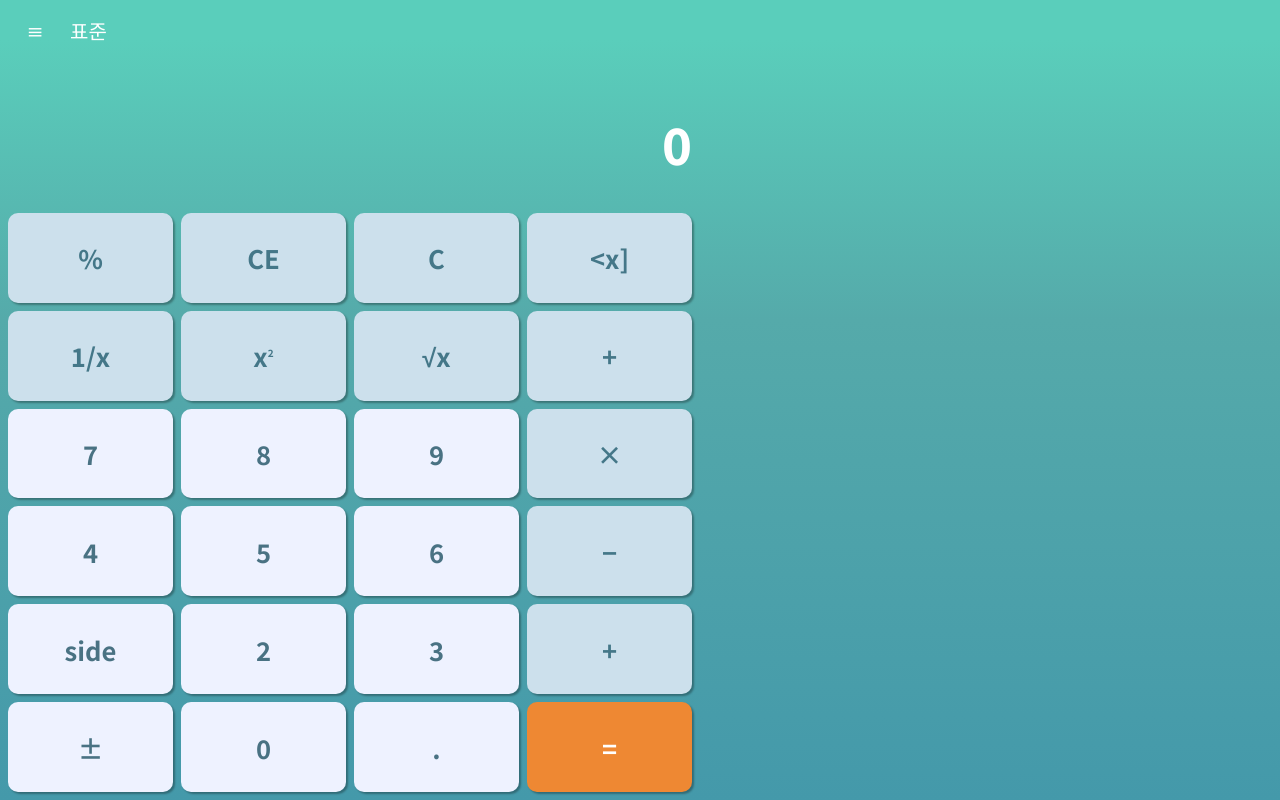
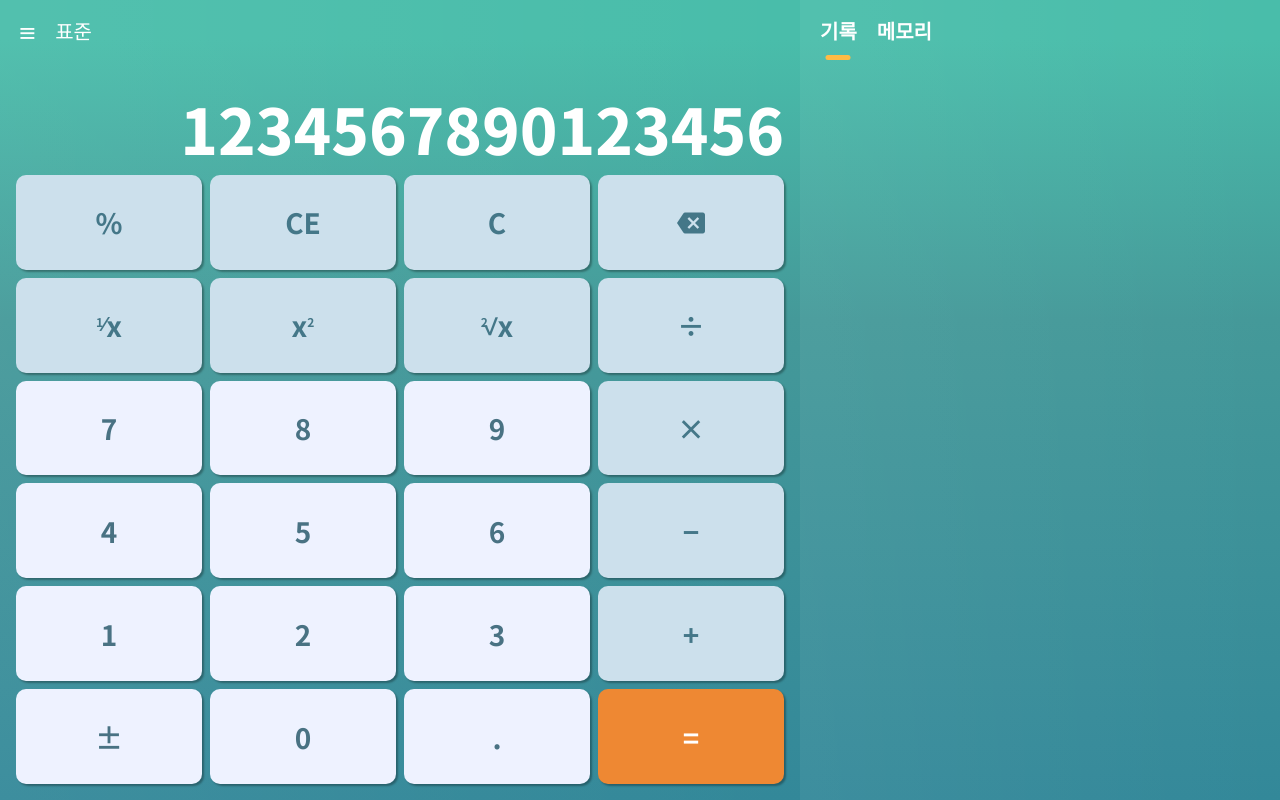
Before and after one commit to RWAMing/react_calculator, a React (Create React App) app: page / in a window 1280 px wide. Built offline with nearby package versions, Linux system fonts and the light colour scheme.

Commit message:
Style: Reponsive design

```diff
--- a/public/index.html
+++ b/public/index.html
@@ -1,5 +1,5 @@
-<!DOCTYPE html>
-<html lang="en">
+<!doctype html>
+<html lang="ko">
   <head>
     <meta charset="utf-8" />
     <link rel="icon" href="%PUBLIC_URL%/favicon.ico" />
--- a/src/App.css
+++ b/src/App.css
@@ -1,20 +1,51 @@
 @charset "utf-8";
+@import url('https://fonts.googleapis.com/icon?family=Material+Icons');
 @import url('https://fonts.googleapis.com/css2?family=Noto+Sans+KR:wght@100;200;300;400;500;600;700;800;900&display=swap');
 
-/* ================== style ================== */
+/* ================== Style ================== */
+/* --- root --- */
 :root {
-  --bg: linear-gradient(#5acebb 5%, #55aaaa 40%, #4499aa 100%);
+  --bg: linear-gradient(#49bdaa 5%, #449999 40%, #338899 100%);
+  --bg-layer: linear-gradient(
+    to right,
+    rgba(255, 255, 255, 0.05),
+    rgba(255, 255, 255, 0)
+  );
   --color: white;
-  --font-size: 2vmax;
-  --button-shadow: rgba(0, 0, 0, 0.3);
+  --font-size: 3.5vh;
+  --space: 2vmin;
+  --button-selected: #ffbb44;
+  --button-shadow: 2px 2px 2px rgba(0, 0, 0, 0.3);
+  --button-space: 1vmin;
   --button-bg: #eef2ff;
   --button-text: #497283;
   --button-side-bg: #cce0ec;
   --button-side-text: #447788;
   --button-point-bg: #ee8833;
   --button-point-text: white;
-  --button-space: 1vmin;
 }
+
+/* ================== Reset ================== */
+* {
+  margin: 0;
+  padding: 0;
+  border: none;
+  font-family: 'Noto Sans KR', sans-serif;
+  font-size: var(--font-size);
+  font-weight: 500;
+  box-sizing: border-box;
+}
+button,
+button * {
+  background-color: transparent;
+  font-weight: 700;
+  cursor: pointer;
+}
+sup {
+  font-size: 1.5vh;
+}
+
+/* ================== Class ================== */
 .bg {
   background: var(--bg);
 }
@@ -33,45 +64,21 @@
   background: var(--button-point-bg);
   color: var(--button-point-text);
 }
-
-/* ================== Reset ================== */
-* {
-  margin: 0;
-  padding: 0;
-  border: none;
-  font-family: 'Noto Sans KR', sans-serif;
-  font-size: var(--font-size);
-  font-weight: 500;
-  box-sizing: border-box;
-}
-button,
-button * {
-  font-weight: 700;
-  cursor: pointer;
+.colunm {
+  display: flex;
+  flex-direction: column;
 }
 
-/* ================== Layout ================== */
-/* --- whole --- */
+/* ================== Root Layout ================== */
+/* --- Root --- */
 .App {
-  position: relative;
+  display: flex;
   width: 100vw;
   height: 100vh;
-  text-align: center;
-}
-.center {
-  display: flex;
-  position: absolute;
-  top: 50%;
-  left: 50%;
-  width: 100vw;
-  max-width: 1300px;
-  height: max-content;
-  height: 100vh;
-  max-height: 800px;
-  transform: translate(-50%, -50%);
+  min-width: 300px;
 }
 
-/* --- nav --- */
+/* --- Nav --- */
 nav {
   position: absolute;
   top: 0;
@@ -83,78 +90,88 @@ nav * {
   opacity: 0;
 }
 
-/* --- head --- */
+/* --- Left-Right --- */
+.left {
+  flex-basis: 800px;
+  flex-grow: 0;
+  background: var(--bg-layer);
+}
+.right {
+  flex-grow: 1;
+  background: var(--bg-layer);
+}
+/* head */
 .head {
   display: flex;
   align-items: center;
-  flex-basis: 60px;
+  flex: 1;
+  padding: 5px 0;
+  max-height: 60px;
 }
-.nav_open {
+.button_menu {
+  position: relative;
+  margin-left: 20px;
   border: none;
-  width: 70px;
-  float: left;
-  background-color: transparent;
-  font-size: 20px;
-  transform: scaleX(1.3);
-}
-.title {
   float: left;
   font-size: 20px;
 }
-
-/* --- body --- */
+.button_nav {
+  display: inline-block;
+  font-size: 26px;
+  transform: scaleX(1.1);
+}
+.title {
+  margin-left: 20px;
+  float: left;
+  font-size: 20px;
+}
+/* content */
 .body {
-  display: flex;
-  flex-grow: 1;
-  flex-direction: column;
-}
-.left {
-  flex-basis: 700px;
-  flex-grow: 0;
+  flex: 1;
+  flex-basis: 540px;
+  padding: var(--space);
 }
 
-/* ================== Element ================== */
-/* --- 좌-우 --- */
-/* 좌 */
-.calculator {
-  display: flex;
+/* ================== Left Layout ================== */
+/* --- 계산기 --- */
+/* 결과창 */
+.cal_output {
   flex: 1;
-  flex-direction: column;
-  padding: var(--button-space);
+  text-align: right;
+  justify-content: end;
 }
-/* 계산기 출력란 */
-.cal_output {
-  display: flex;
-  flex: 2;
-  flex-direction: column;
-  min-height: 100px;
-  text-align: right;
-}
-/* 계산기 출력란 - 1작게 계산식 출력 */
 .cal_way {
-  flex: 3;
+  min-height: 20px;
   font-size: 20px;
 }
-/* 계산기 출력란 - 2크게 입력 숫자 출력 */
 .cal_num {
-  flex: 8;
-  font-size: 50px;
+  flex-grow: 1;
   font-weight: 800;
+  line-height: 100%;
+  margin-bottom: var(--space);
 }
+/* 버튼 */
 .cal_buttons {
   display: grid;
   gap: var(--button-space);
-  flex: 8;
+  flex: 19;
   grid-template-columns: repeat(4, 1fr);
 }
 .cal_button {
-  box-shadow: 2px 2px 2px var(--button-shadow);
+  box-shadow: var(--button-shadow);
   border-radius: 10px;
 }
 
-/* ==================================== */
-/* --- layout 우 --- */
-/*  */
-.right_body {
-  flex: 1;
+/* ================== Right Layout ================== */
+.right_open::after {
+  position: absolute;
+  left: 50%;
+  bottom: -15px;
+  content: '';
+  width: 25px;
+  height: 5px;
+  display: block;
+  border-radius: 2.5px;
+  background: var(--button-selected);
+  transform: translateX(-50%);
 }
--- a/src/App.js
+++ b/src/App.js
@@ -10,13 +10,28 @@ import Left from './component/Left';
 import Right from './component/Right';
 
 export default function App() {
+  const [right, setRight] = useState();
+
+  function responsive() {
+    const app = document.querySelector('.App');
+    if (app.scrollWidth < 930) {
+      setRight();
+      document.querySelector('.left').style.flexGrow = '1';
+    } else {
+      setRight(<Right />);
+      document.querySelector('.left').style.flexGrow = '0';
+    }
+  }
+  useEffect(() => {
+    responsive();
+    window.addEventListener('resize', responsive);
+  }, []);
+
   return (
     <div className='App bg text'>
-      <div className='center'>
-        <Nav />
-        <Left />
-        <Right />
-      </div>
+      <Nav />
+      <Left />
+      {right}
     </div>
   );
 }
--- a/src/component/Left.js
+++ b/src/component/Left.js
@@ -4,13 +4,15 @@
 import React, { useState, useEffect } from 'react';
 
 import LeftHead from './Left/LeftHead';
-import Calculator from './Left/Calculator';
+import Calculator from './Left/LeftBody/Calculator';
 
 export default function Left() {
+  const [leftBody, setLeftBody] = useState(<Calculator />);
+
   return (
-    <div className='body left'>
+    <div className='colunm left'>
       <LeftHead />
-      <Calculator />
+      {leftBody}
     </div>
   );
 }
--- a/src/component/Left/Calculator.js
+++ /dev/null
@@ -1,52 +0,0 @@
-/* eslint-disable no-unused-vars */
-/* eslint-disable no-use-before-define */
-
-import React, { useState, useEffect } from 'react';
-
-import CalButton from './Calculator/CalButton';
-
-export default function Calculator() {
-  const [calWay, setcalWay] = useState('');
-  const [calNum, setcalNum] = useState(0);
-  return (
-    <div className='calculator'>
-      <div className='cal_output'>
-        <p className='cal_way'>{calWay}</p>
-        <p className='cal_num'>{calNum}</p>
-      </div>
-      <div className='cal_buttons'>
-        <CalButton v='&#37;' style='side' />
-        <CalButton v='CE' style='side' />
-        <CalButton v='C' style='side' />
-        <CalButton v='<x]' style='side' />
-        <CalButton v='1/x' style='side' />
-        <CalButton
-          v={
-            <span>
-              x<sup style={{ fontSize: '10px' }}>2</sup>
-            </span>
-          }
-          style='side'
-        />
-        <CalButton v='&radic;x' style='side' />
-        <CalButton v='+' style='side' />
-        <CalButton v='7' />
-        <CalButton v='8' />
-        <CalButton v='9' />
-        <CalButton v='&#215;' style='side' />
-        <CalButton v='4' />
-        <CalButton v='5' />
-        <CalButton v='6' />
-        <CalButton v='&#8722;' style='side' />
-        <CalButton v='side' />
-        <CalButton v='2' />
-        <CalButton v='3' />
-        <CalButton v='+' style='side' />
-        <CalButton v='&#177;' />
-        <CalButton v='0' />
-        <CalButton v='.' />
-        <CalButton v='=' style='point' />
-      </div>
-    </div>
-  );
-}
--- /dev/null
+++ b/src/component/Left/LeftBody/Calculator.js
@@ -0,0 +1,105 @@
+/* eslint-disable no-unused-vars */
+/* eslint-disable no-use-before-define */
+
+import React, { useState, useEffect } from 'react';
+
+import CalButton from './Calculator/CalButton';
+
+export default function Calculator() {
+  const [calWay, setcalWay] = useState('');
+  const [calNum, setcalNum] = useState(1234567890123456);
+
+  function responsive() {
+    const left = document.querySelector('.left');
+    if (left.scrollWidth < 700) {
+      document.querySelector('.cal_num').style.fontSize = `${
+        (left.scrollWidth / 100) * 9
+      }px`;
+    } else {
+      document.querySelector('.cal_num').style.fontSize = '63px';
+    }
+  }
+  useEffect(() => {
+    responsive();
+    window.addEventListener('resize', responsive);
+  }, []);
+
+  return (
+    <div className='body calculator colunm'>
+      <div className='cal_output colunm'>
+        <p className='cal_way'>{calWay}</p>
+        <p className='cal_num'>{calNum}</p>
+      </div>
+      <div className='cal_buttons'>
+        <CalButton v='&#37;' style='side' />
+        <CalButton v='CE' style='side' />
+        <CalButton v='C' style='side' />
+        <CalButton
+          v={
+            <i
+              className='material-icons'
+              style={{ fontSize: '3.5vh', verticalAlign: '-0.3vh' }}>
+              backspace
+            </i>
+          }
+          style='side'
+        />
+        <CalButton
+          v={
+            <>
+              <sup>1</sup>
+              <span style={{ fontSize: '2.5vh', verticalAlign: '0.8vh' }}>
+                &frasl;
+              </span>
+              x
+            </>
+          }
+          style='side'
+        />
+        <CalButton
+          v={
+            <>
+              x<sup>2</sup>
+            </>
+          }
+          style='side'
+        />
+        <CalButton
+          v={
+            <>
+              <sup>2</sup>
+              <span
+                style={{
+                  display: 'inline-block',
+                  width: '1.2vh',
+                  textIndent: '-0.7vh',
+                  transform: 'scaleY(0.8)',
+                }}>
+                &radic;
+              </span>
+              x
+            </>
+          }
+          style='side'
+        />
+        <CalButton v='&#247;' style='side' />
+        <CalButton v='7' />
+        <CalButton v='8' />
+        <CalButton v='9' />
+        <CalButton v='&#215;' style='side' />
+        <CalButton v='4' />
+        <CalButton v='5' />
+        <CalButton v='6' />
+        <CalButton v='&#8722;' style='side' />
+        <CalButton v='1' />
+        <CalButton v='2' />
+        <CalButton v='3' />
+        <CalButton v='&#43;' style='side' />
+        <CalButton v='&#177;' />
+        <CalButton v='0' />
+        <CalButton v='&#46;' />
+        <CalButton v='&#61;' style='point' />
+      </div>
+    </div>
+  );
+}
--- a/src/component/Left/LeftHead.js
+++ b/src/component/Left/LeftHead.js
@@ -1,15 +1,19 @@
 /* eslint-disable no-unused-vars */
 /* eslint-disable no-use-before-define */
+/* eslint-disable no-param-reassign */
 
 import React, { useState, useEffect } from 'react';
 
 export default function LeftHead() {
+  const [titleName, setTitleName] = useState('표준');
+  const [title, setTitle] = useState(<h1 className='title'>{titleName}</h1>);
+
   return (
     <div className='head'>
-      <button type='button' className='nav_open text'>
-        &equiv;
+      <button type='button' className='button_menu'>
+        <span className='button_nav text'>&equiv;</span>
       </button>
-      <h1 className='title'>표준</h1>
+      {title}
     </div>
   );
 }
--- a/src/component/Right.js
+++ b/src/component/Right.js
@@ -4,13 +4,13 @@
 import React, { useState, useEffect } from 'react';
 
 import RightHead from './Right/RightHead';
-import RightBody from './Right/RightBody';
+import Log from './Right/RightBody/Log';
 
 export default function Right() {
   return (
-    <div className='body'>
+    <div className='colunm right'>
       <RightHead />
-      <RightBody />
+      <Log />
     </div>
   );
 }
--- a/src/component/Right/RightBody.js
+++ b/src/component/Right/RightBody/Log.js
@@ -3,6 +3,6 @@
 
 import React, { useState, useEffect } from 'react';
 
-export default function RightBody() {
-  return <div className='right_body'></div>;
+export default function Log() {
+  return <div className='body log colunm'></div>;
 }
--- a/src/component/Right/RightHead.js
+++ b/src/component/Right/RightHead.js
@@ -4,5 +4,21 @@
 import React, { useState, useEffect } from 'react';
 
 export default function RightHead() {
-  return <div className='head'></div>;
+  function openWritten() {
+    document.querySelector('.written').classList.add('right_open');
+  }
+  useEffect(() => {
+    document.querySelector('.written').addEventListener('click', openWritten);
+  }, []);
+
+  return (
+    <div className='head'>
+      <button type='button' className='button_menu text written right_open'>
+        기록
+      </button>
+      <button type='button' className='button_menu text memory'>
+        메모리
+      </button>
+    </div>
+  );
 }
```
Also changed, not shown: src/component/Left/LeftBody/Calculator/CalButton.js (renamed from src/component/Left/Calculator/CalButton.js).
